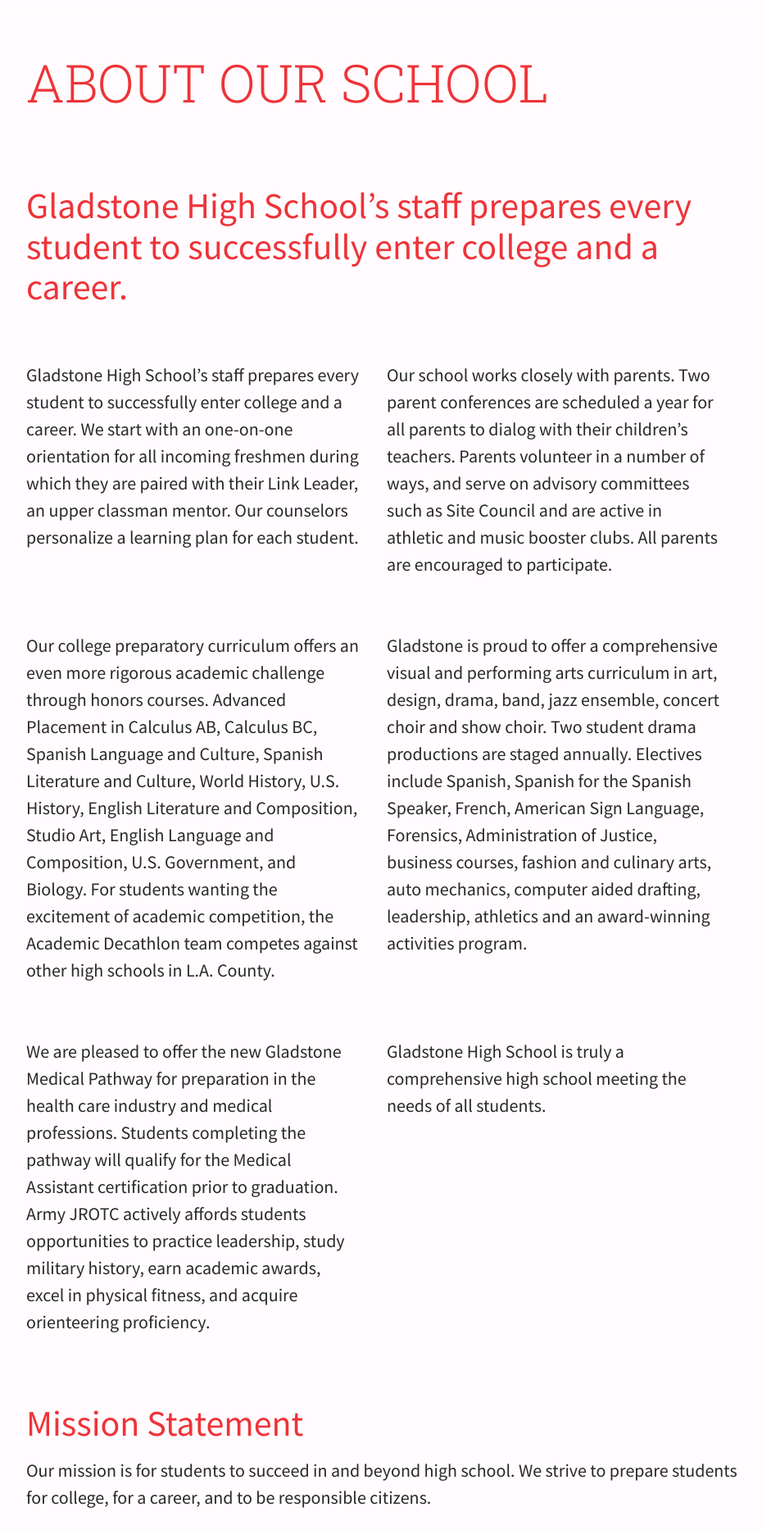
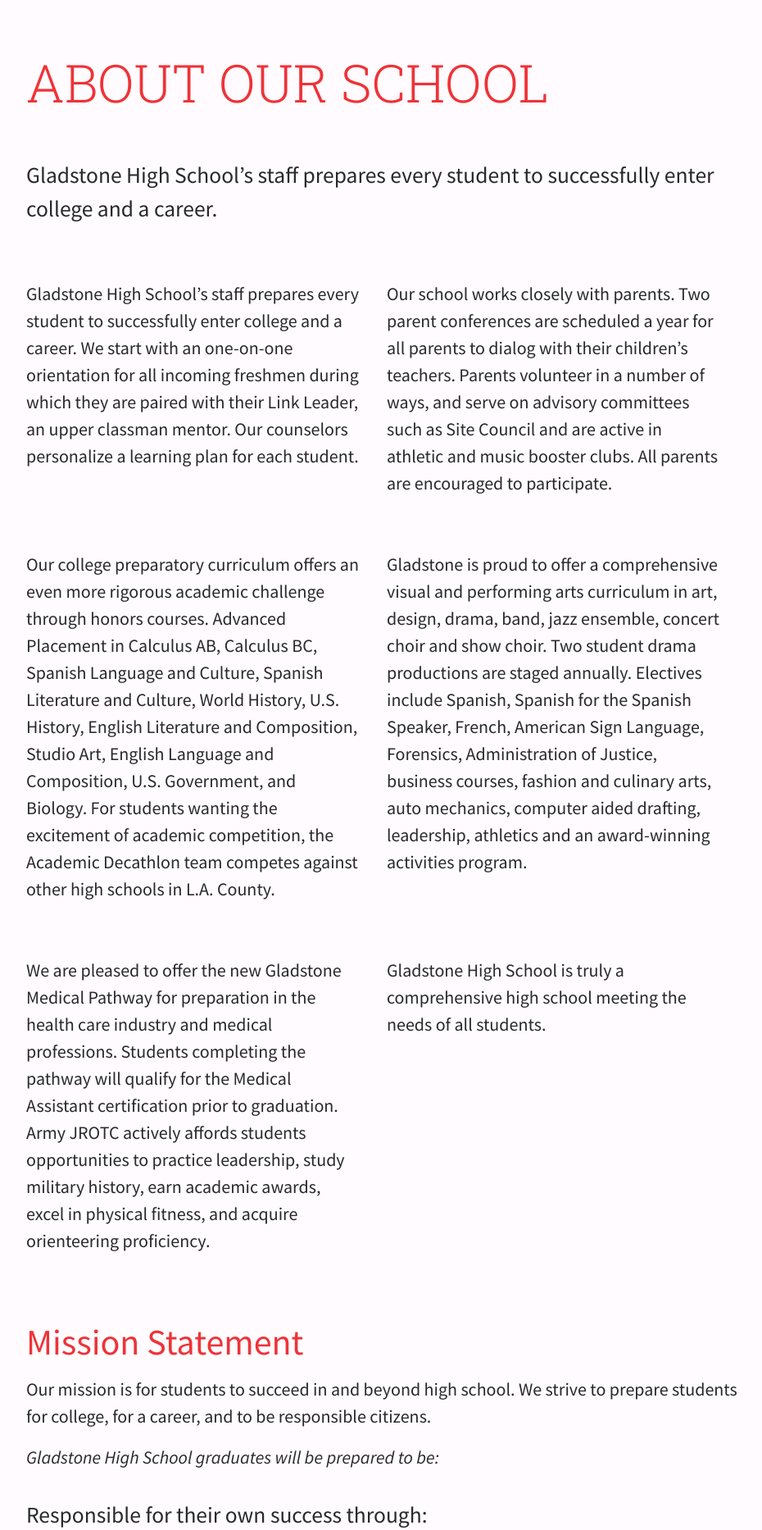
Before and after one commit to jimthoburn/gladstone, a Jekyll site: the page built from about.markdown, in a window 1280 px wide. Shown: the part 632-2498 px from the top of the page at 82% size, without its empty margins (168-1098 px from the left). Built offline with Jekyll 4.4.1, drawn with Linux system fonts in a browser that asks for light colours.

```diff
--- a/about.markdown
+++ b/about.markdown
@@ -1,15 +1,15 @@
 ---
 title: About Gladstone High School
-layout: default
 image: "/images/campus/p1250025.jpg"
 body_classname: experimental
+layout: default
 ---
 
 # About Our School
 
 <div class="paragraph-group" markdown="1">
 
-## Gladstone High School’s staff prepares every student to successfully enter college and a career.
+### Gladstone High School’s staff prepares every student to successfully enter college and a career.
 
 Gladstone High School’s staff prepares every student to successfully enter college and a career. We start with an one-on-one orientation for all incoming freshmen during which they are paired with their Link Leader, an upper classman mentor. Our counselors personalize a learning plan for each student.
 
```
